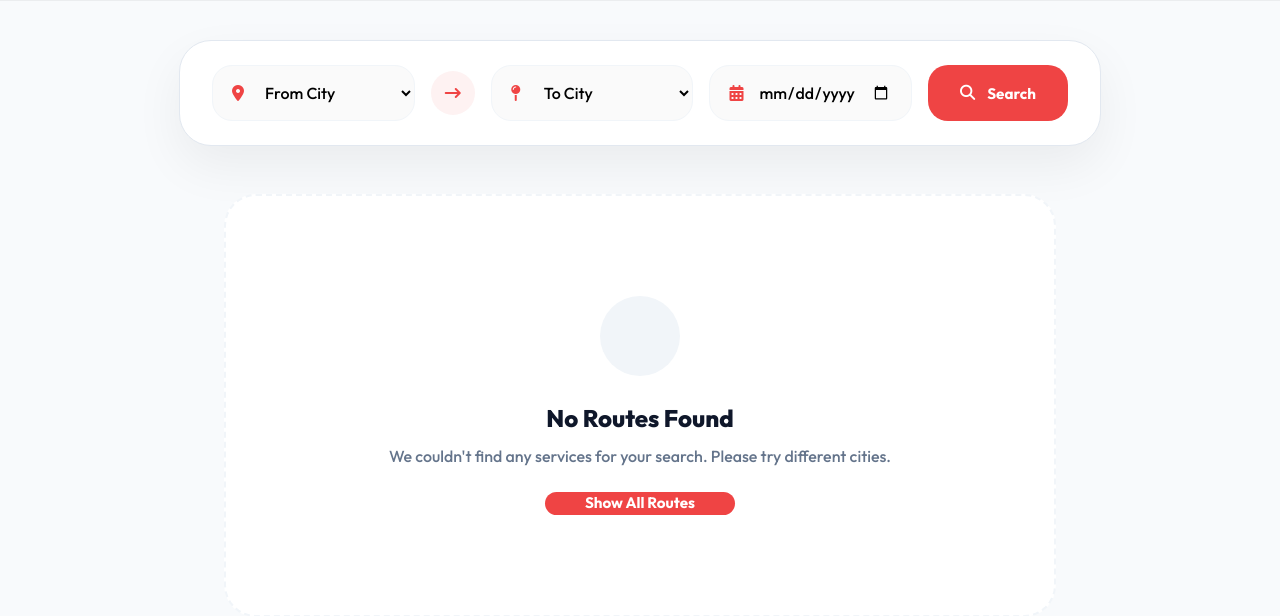
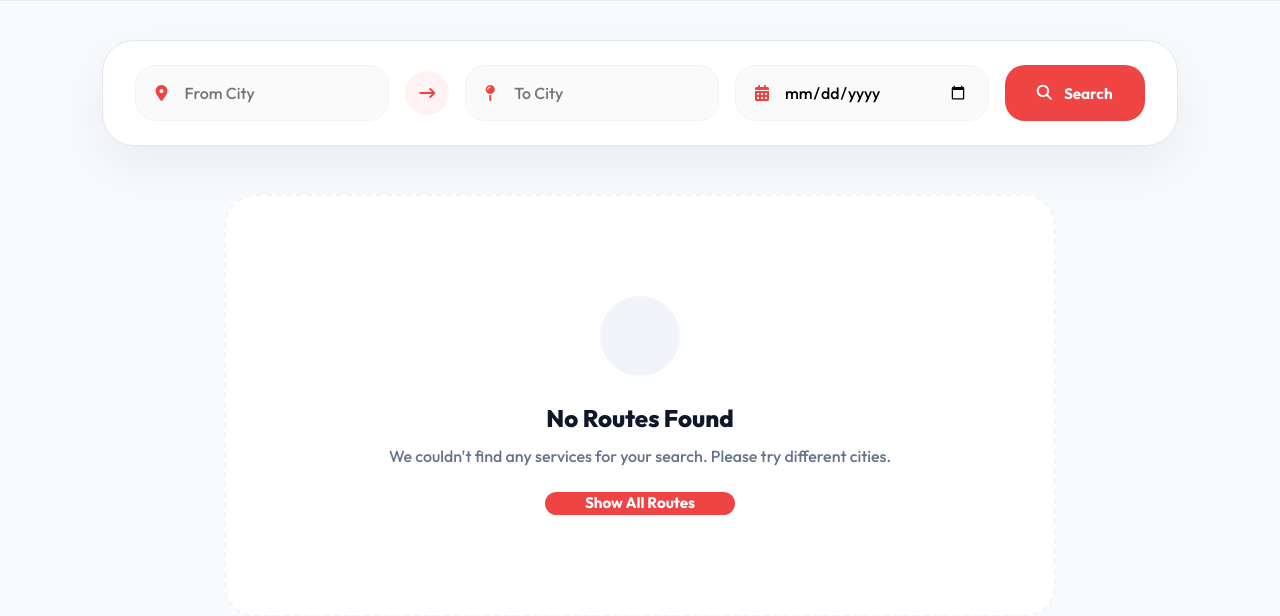
Before and after one commit to miyat0/bus_reservation_project., a Django app: page /users/search/ in a window 1280 px wide. Shown: the part 88-704 px from the top of the page. Run offline with Django 5.2, Linux system fonts and the light colour scheme; tables that the repository leaves empty hold one stand-in row (values such as "Sample post").

Commit message:
Convert source/destination dropdowns to text inputs and fix icon padding

```diff
--- a/admins/templates/admins/bus_form.html
+++ b/admins/templates/admins/bus_form.html
@@ -54,11 +54,6 @@
                     </div>
                 </div>
 
-                <datalist id="city-list">
-                    {% for city in form.cities %}
-                        <option value="{{ city }}">
-                    {% endfor %}
-                </datalist>
 
                 <div class="form-group">
                     <label class="label">Total Capacity</label>
--- a/admins/views.py
+++ b/admins/views.py
@@ -10,8 +10,8 @@ from django import forms
 
 # Forms for Admin management
 class BusForm(forms.ModelForm):
-    source = forms.CharField(widget=forms.TextInput(attrs={'class': 'input', 'list': 'city-list', 'placeholder': 'Starting point'}))
-    destination = forms.CharField(widget=forms.TextInput(attrs={'class': 'input', 'list': 'city-list', 'placeholder': 'Final stop'}))
+    source = forms.CharField(widget=forms.TextInput(attrs={'class': 'input', 'placeholder': 'Starting point', 'style': 'padding-left: 44px;'}))
+    destination = forms.CharField(widget=forms.TextInput(attrs={'class': 'input', 'placeholder': 'Final stop', 'style': 'padding-left: 44px;'}))
 
     def __init__(self, *args, **kwargs):
         super().__init__(*args, **kwargs)
--- a/templates/users/search_buses.html
+++ b/templates/users/search_buses.html
@@ -12,12 +12,7 @@
         <form method="get" action="{% url 'search_buses' %}" style="display: flex; gap: 16px; flex-wrap: wrap; align-items: center;">
             <div style="flex: 1; min-width: 200px; position: relative;">
                 <i class="fas fa-location-dot" style="position: absolute; left: 20px; top: 50%; transform: translateY(-50%); color: var(--primary); z-index: 1;"></i>
-                <select name="source" class="input" style="padding-left: 48px; border-radius: 20px; height: 56px; border-color: #f1f5f9; background: #fafafa;">
-                    <option value="">From City</option>
-                    {% for city in cities %}
-                        <option value="{{ city }}" {% if request.GET.source == city %}selected{% endif %}>{{ city }}</option>
-                    {% endfor %}
-                </select>
+                <input type="text" name="source" value="{{ request.GET.source }}" placeholder="From City" class="input" style="padding-left: 48px; border-radius: 20px; height: 56px; border-color: #f1f5f9; background: #fafafa;">
             </div>
 
             <div style="display: flex; align-items: center; justify-content: center; width: 44px; height: 44px; border-radius: 50%; background: var(--primary-light); color: var(--primary);">
@@ -26,12 +21,7 @@
 
             <div style="flex: 1; min-width: 200px; position: relative;">
                 <i class="fas fa-map-pin" style="position: absolute; left: 20px; top: 50%; transform: translateY(-50%); color: var(--primary); z-index: 1;"></i>
-                <select name="destination" class="input" style="padding-left: 48px; border-radius: 20px; height: 56px; border-color: #f1f5f9; background: #fafafa;">
-                    <option value="">To City</option>
-                    {% for city in cities %}
-                        <option value="{{ city }}" {% if request.GET.destination == city %}selected{% endif %}>{{ city }}</option>
-                    {% endfor %}
-                </select>
+                <input type="text" name="destination" value="{{ request.GET.destination }}" placeholder="To City" class="input" style="padding-left: 48px; border-radius: 20px; height: 56px; border-color: #f1f5f9; background: #fafafa;">
             </div>
 
             <div style="flex: 1; min-width: 200px; position: relative;">
```
Also changed, not shown: admins/templates/admins/home.html (+3 -12 lines).
